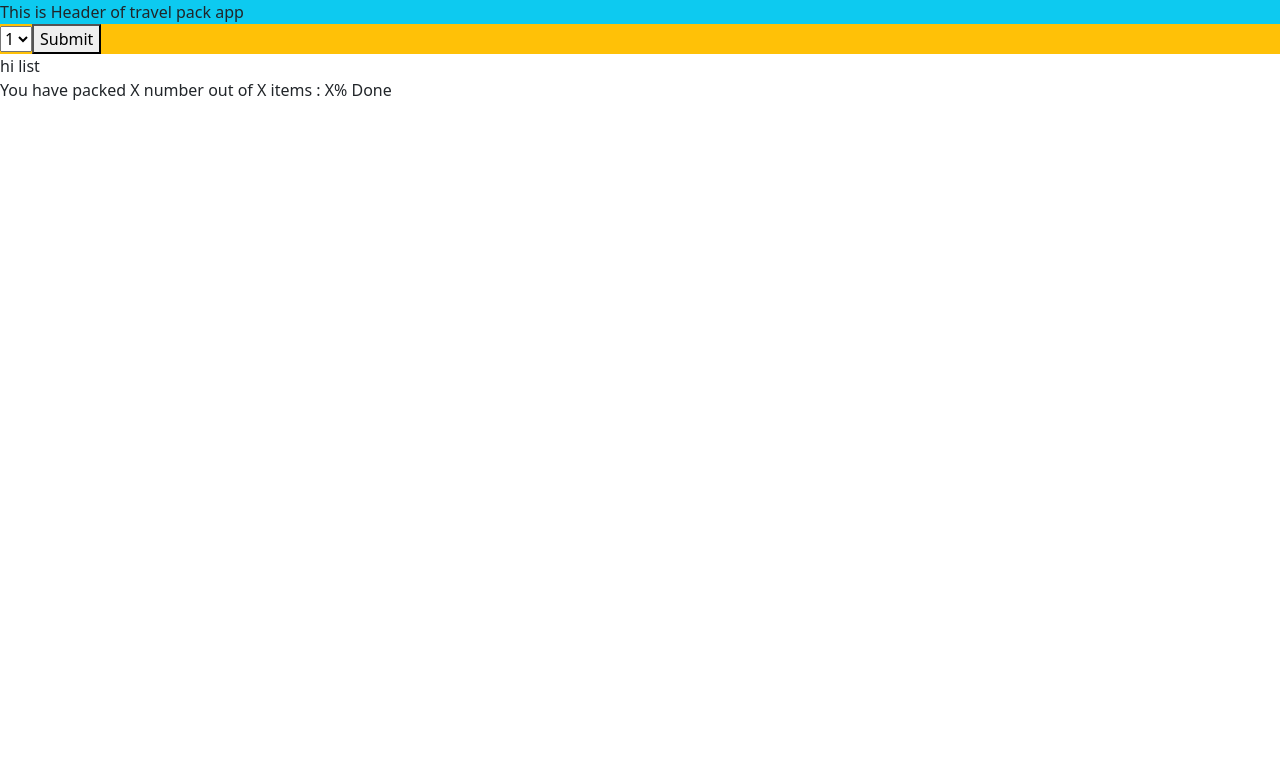
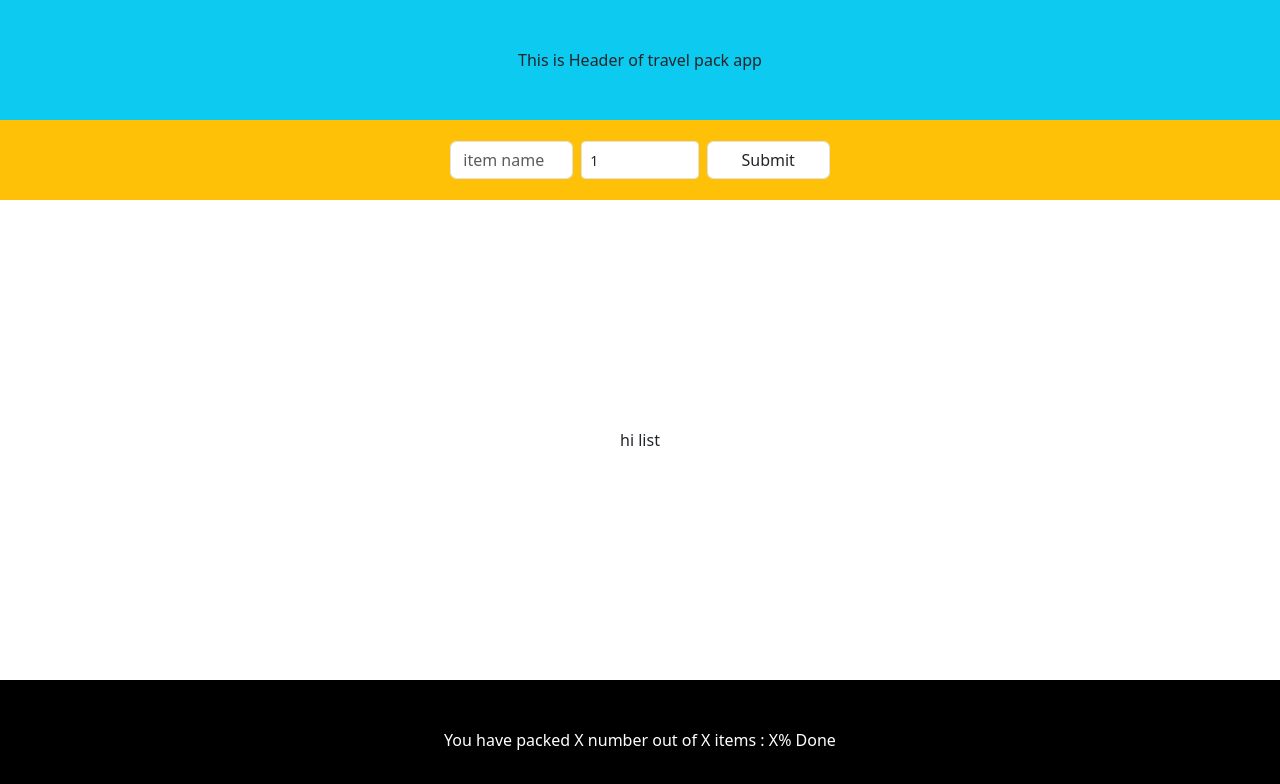
Before and after one commit to KamyabT/react-js, a React (Create React App) app: page / in a window 1280 px wide. Shown: the top 784 px of the page. Built offline with nearby package versions, Linux system fonts and the light colour scheme.

Commit message:
creating components

```diff
--- a/src/Form.jsx
+++ b/src/Form.jsx
@@ -1,11 +1,41 @@
+import { useState } from "react";
+
 const Form = () => {
+  const [itemName, setItemName] = useState("");
+  const [itemQuantity, setItemQuantity] = useState("1");
+
+  function handleAddItem(e) {
+    e.preventDefault();
+    console.log(itemName , itemQuantity);
+  }
+
   return (
-    <div className="bg-warning">
-      <form action="">
-        <select name="" id="">
+    <div
+      className="bg-warning d-flex align-items-center justify-content-center"
+      style={{ height: "10vh" }}
+    >
+      <form className="d-flex" action="" onClick={(e) => handleAddItem(e)}>
+        <input
+          className="form-control me-2"
+          type="text"
+          placeholder="item name"
+          value={itemName}
+          onChange={(e) => setItemName(e.target.value)}
+        />
+        <select
+          className="form-control form-control-sm me-2"
+          name=""
+          id=""
+          value={itemQuantity}
+          onChange={(e) => setItemQuantity(e.target.value)}
+        >
           <option value="1">1</option>
+          <option value="2">2</option>
+          <option value="3">3</option>
+          <option value="4">4</option>
+          <option value="5">5</option>
         </select>
-        <button>Submit</button>
+        <button className="form-control">Submit</button>
       </form>
     </div>
   );
--- a/src/Header.jsx
+++ b/src/Header.jsx
@@ -1,5 +1,12 @@
 const Header = () => {
-  return <header className="bg-info">This is Header of travel pack app </header>;
+  return (
+    <header
+      className="bg-info d-flex align-items-center justify-content-center"
+      style={{ height: "15vh" }}
+    >
+      This is Header of travel pack app
+    </header>
+  );
 };
 
 export default Header;
--- a/src/List.jsx
+++ b/src/List.jsx
@@ -1,5 +1,22 @@
+const data = [
+  { item: "passport", quantity: 2, packed: true },
+  { item: "money", quantity: 1000, packed: true },
+  { item: "tickets", quantity: 4, packed: true },
+  { item: "shirts", quantity: 5, packed: false },
+  { item: "socks", quantity: 3, packed: false },
+];
+
 const List = () => {
-  return <>hi list</>;
+  console.log(data);
+
+  return (
+    <main
+      className="d-flex align-items-center justify-content-center"
+      style={{ height: "60vh" }}
+    >
+      hi list
+    </main>
+  );
 };
 
 export default List;
--- a/src/Stats.jsx
+++ b/src/Stats.jsx
@@ -1,5 +1,9 @@
 const Stats = () => {
-  return <div>You have packed X number out of X items : X% Done</div>;
+  return (
+    <div className="bg-black d-flex align-items-center justify-content-center text-white" style={{ height: "15vh" }}>
+      You have packed X number out of X items : X% Done
+    </div>
+  );
 };
 
 export default Stats;
```
